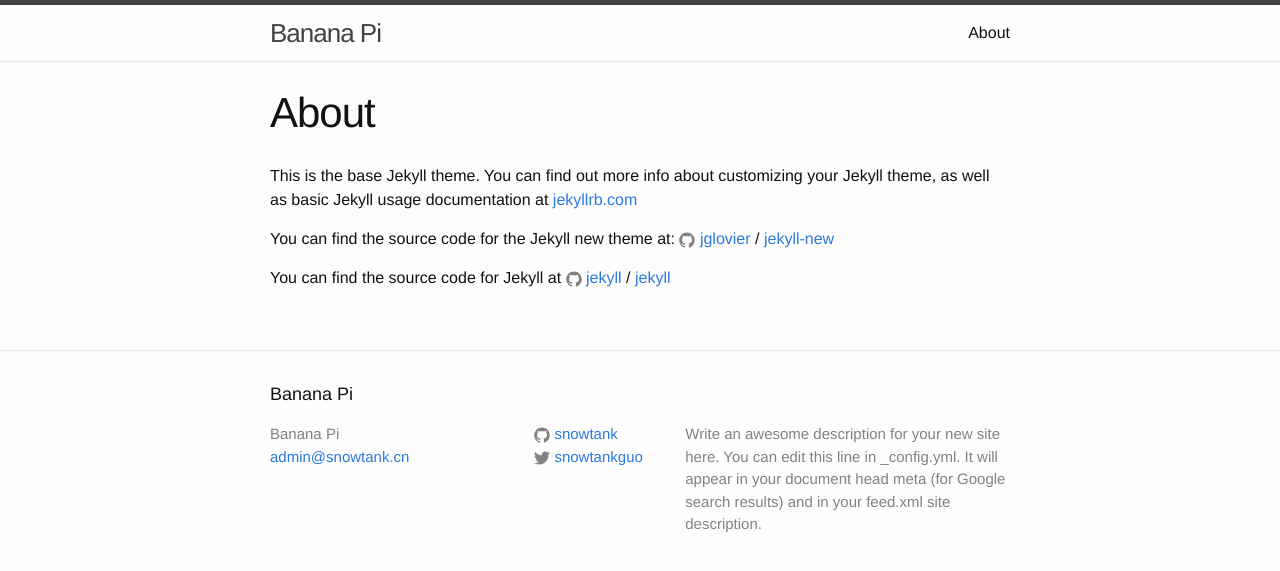
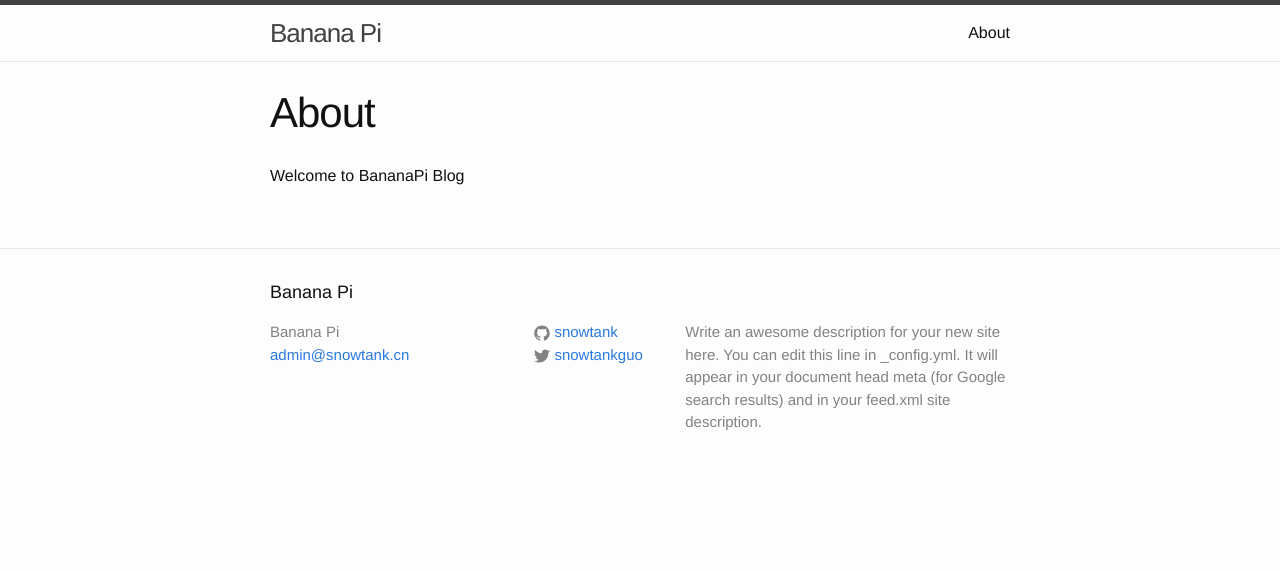
Before and after one commit to snowtank/snowtank.github.com, a Jekyll site: the page built from about.md, in a window 1280 px wide. Shown: the top 571 px of the page. Built offline with Jekyll 4.4.1, drawn with Linux system fonts in a browser that asks for light colours.

Commit message:
about
修改关于

```diff
--- a/about.md
+++ b/about.md
@@ -4,12 +4,4 @@
 permalink: /about/
 ---
 
-This is the base Jekyll theme. You can find out more info about customizing your Jekyll theme, as well as basic Jekyll usage documentation at [jekyllrb.com](http://jekyllrb.com/)
-
-You can find the source code for the Jekyll new theme at:
-{% include icon-github.html username="jglovier" %} /
-[jekyll-new](https://github.com/jglovier/jekyll-new)
-
-You can find the source code for Jekyll at
-{% include icon-github.html username="jekyll" %} /
-[jekyll](https://github.com/jekyll/jekyll)
+Welcome to BananaPi Blog
```
